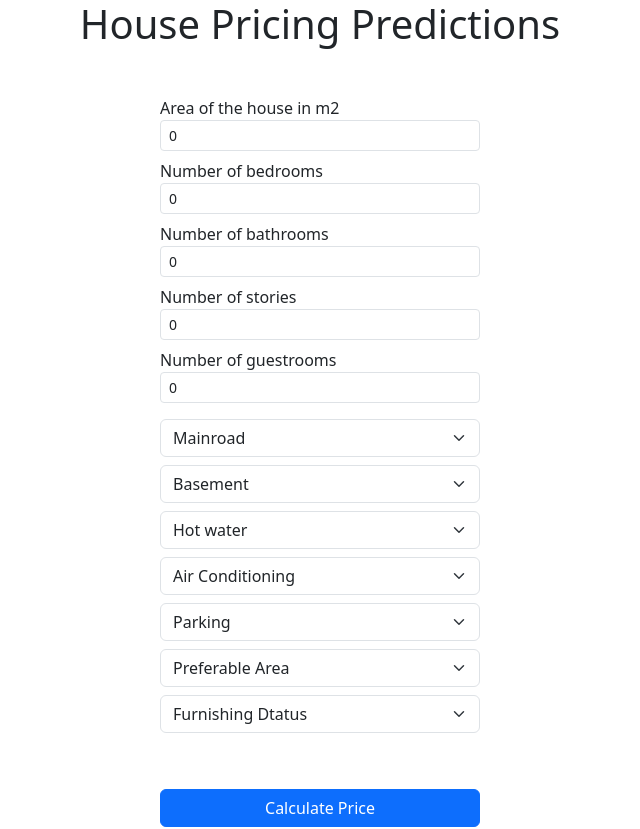
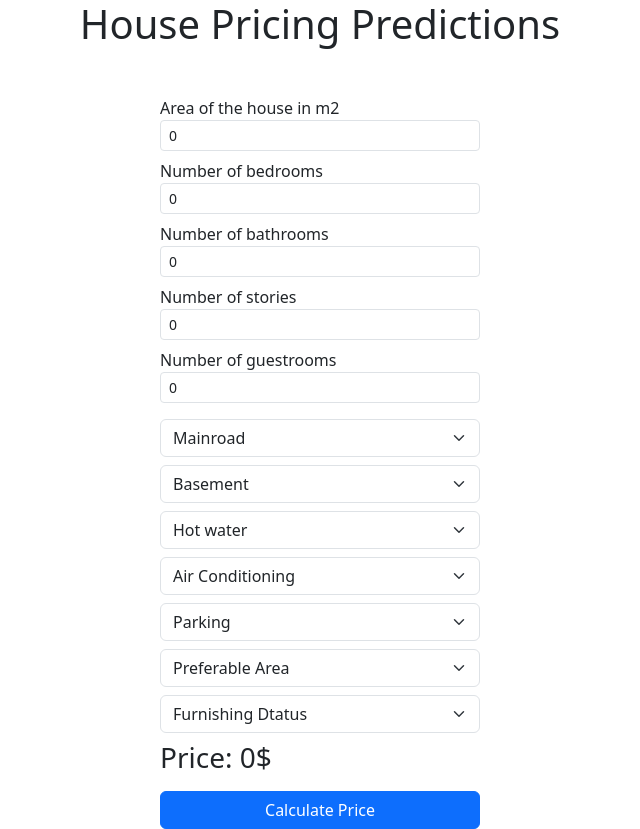
Before and after one commit to DuarteKGNC/HousePricing, a Vue app: page / in a window 1280 px wide. Shown: the whole page, without its empty margins (320-960 px from the left). Built offline with nearby package versions, Linux system fonts and the light colour scheme.

Commit message:
style change

```diff
--- a/src/components/HousePricing.vue
+++ b/src/components/HousePricing.vue
@@ -6,7 +6,8 @@
                 <InputField  v-for="(label, key) in input_labels" :key="key" :id="label.name" :placeholder="label.placeholder" v-on:changeValue="updateValues" />
                 <div class="mt-3"></div>
                 <ChoiceField v-for="(label, key) in multiple_choice_labels" :key="key" :label="label.name" :options="label.options" v-on:changeValue="updateValues" />
-                <button class="btn btn-primary w-100 mt-5">Calculate Price</button>
+                <h3>Price: {{ price }}$</h3>
+                <button class="btn btn-primary w-100 mt-2">Calculate Price</button>
             </div>
         </div>
     </div>
@@ -22,6 +23,7 @@ export default {
     },
     data(){
         return{
+            price: 0,
             input_labels: [
                     {name: 'area', placeholder: 'Area of the house in m2', value: 0},
                     {name: 'bedrooms', placeholder: 'Number of bedrooms', value: 0},
```
